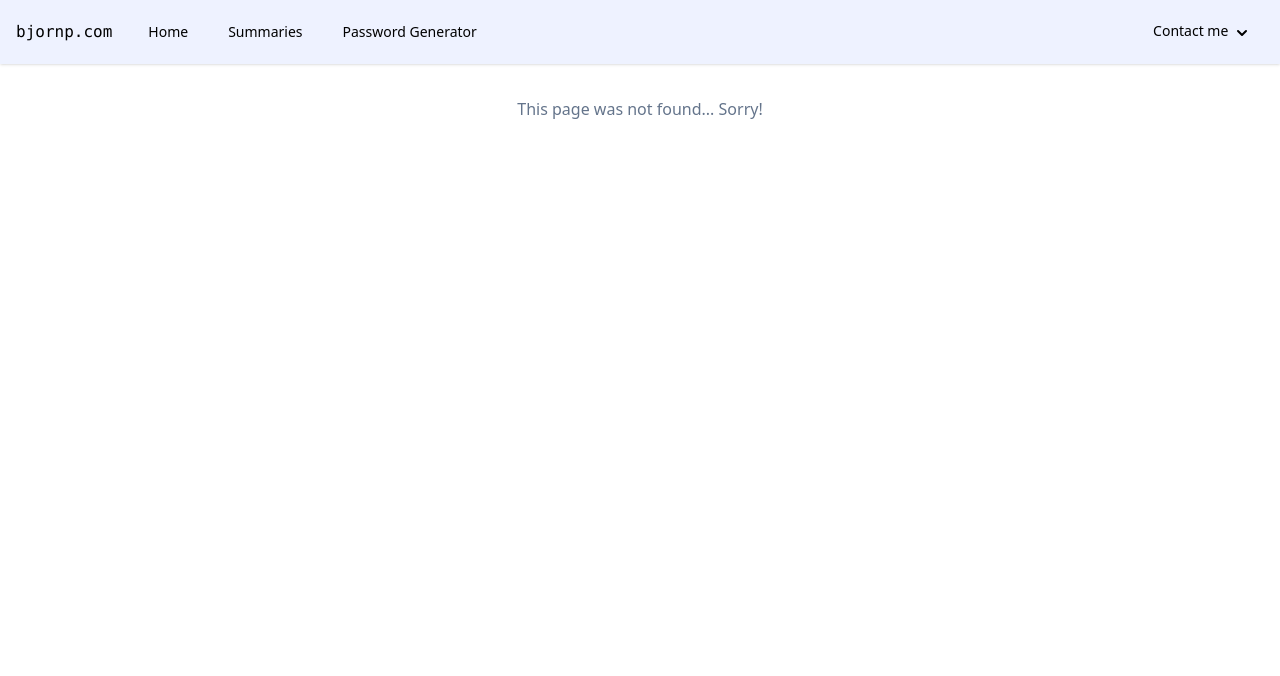
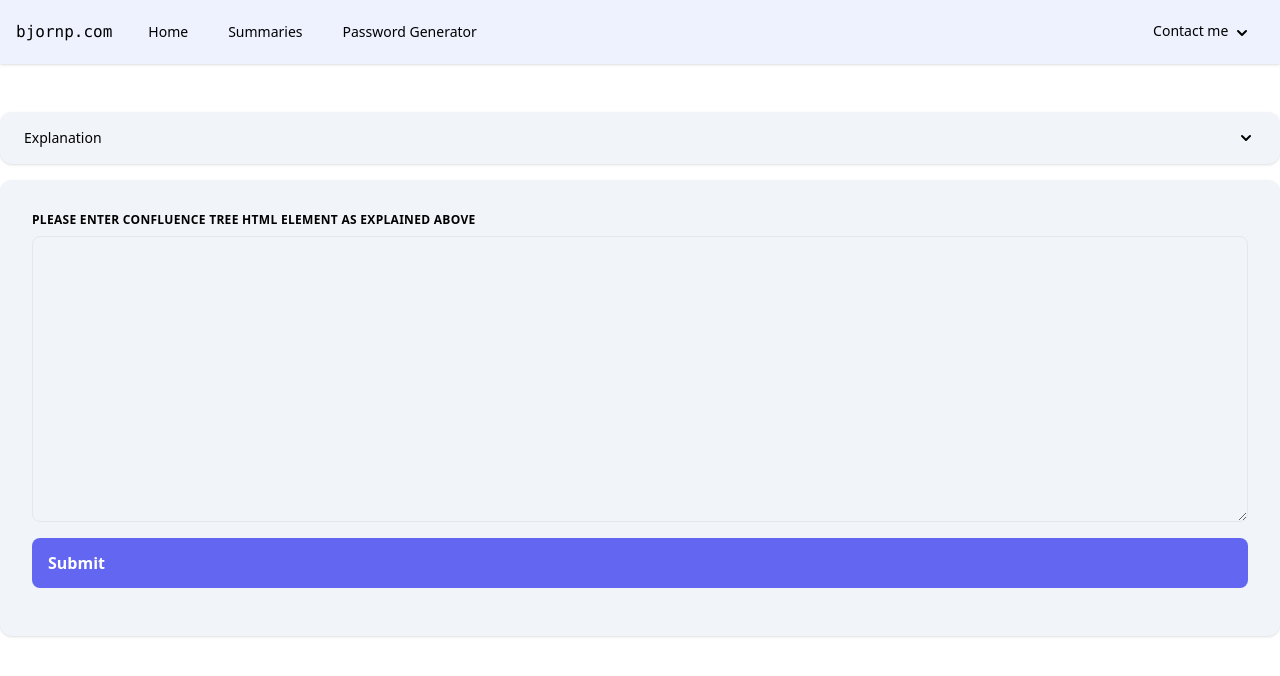
Before and after one commit to bjornpijnacker/bjornp.com, a React (Create React App) app: page /confluence-tree in a window 1280 px wide. Before the commit this address had no page. Shown: the top 676 px of the page. Built offline with nearby package versions, Linux system fonts and the light colour scheme.

Commit message:
added internal use confluence tree tool page

```diff
--- a/package.json
+++ b/package.json
@@ -23,7 +23,8 @@
     "react-popper": "^2.2.5",
     "react-router": "^6.2.1",
     "react-router-dom": "^6.2.1",
-    "react-social-icons": "^5.10.0"
+    "react-social-icons": "^5.10.0",
+    "jssoup": "^0.0.15"
   },
   "scripts": {
     "start": "react-scripts start",
--- a/src/components/navbar/navbar.tsx
+++ b/src/components/navbar/navbar.tsx
@@ -12,7 +12,7 @@ const navigation = [
 ];
 
 type MenuProps = {
-    active: string;
+    active?: string;
 };
 
 export default function Navbar({ active }: MenuProps) {
@@ -64,7 +64,8 @@ function MenuContent({ active }: MenuProps) {
             {
                 navigation.map((item) => (
                     <MenuItem name={item.name} href={item.href}
-                              active={item.name === active}/>
+                    active={item.name === active}
+                    key={item.name}/>
                 ))
             }
         </>
--- a/src/index.tsx
+++ b/src/index.tsx
@@ -7,6 +7,7 @@ import Summaries from "./routes/summaries";
 import Home from "./routes/home";
 import NotFound from "./routes/notfound";
 import Passwd from "./routes/passwd";
+import ConfluenceTree from "./routes/confluence-tree";
 
 ReactDOM.render(
     <BrowserRouter>
@@ -14,6 +15,7 @@ ReactDOM.render(
             <Route path={"/"} element={<Home/>}/>
             <Route path={"/summaries"} element={<Summaries/>}/>
             <Route path={'/passwd'} element={<Passwd/>}/>
+            <Route path={'/confluence-tree'} element={<ConfluenceTree/>}/>
             <Route path={"*"} element={<NotFound/>}/>
         </Routes>
     </BrowserRouter>,
--- /dev/null
+++ b/src/routes/confluence-tree.tsx
@@ -0,0 +1,139 @@
+import "../global.css"
+import React from 'react';
+import Navbar from '../components/navbar/navbar';
+import { Disclosure, Transition } from "@headlessui/react";
+import { ChevronDownIcon } from "@heroicons/react/solid";
+
+let result: string;
+
+function populateConfluenceTree(html: string) {
+    let elem = document.createElement('html');
+    elem.innerHTML = html;
+    const resultElem = document.getElementById("result")
+    const resultElemContainer = document.getElementById("resultContainer")
+    if (resultElem) {
+        result = parseConfluenceTreeHTML(elem.querySelector('li'), 0);
+        resultElem.innerText = result;
+    }
+    if (resultElemContainer)
+        resultElemContainer.classList.remove("hidden");
+}
+
+function parseConfluenceTreeHTML(elem: any, level: number): string {
+    let returnString = "";
+    returnString += "\t".repeat(level);
+    returnString += elem.querySelector('a').querySelector('span').innerHTML + '\n';
+    let ul = elem.querySelector('ul');
+    if (ul) {
+        let children = ul.children;
+        for (let i = 0; i < children.length; ++i) {
+            if (children[i].nodeName === 'LI') {
+                returnString += parseConfluenceTreeHTML(children[i], level + 1);
+            }
+        }
+    }
+    return returnString;
+}
+
+export default function ConfluenceTree() {
+    return (
+        <>
+            <Navbar/>
+            <main className={"leading-relaxed"}>
+                <div className={"container mx-auto py-4 my-4"}>
+                    <Explanation/>
+                    <div className={"mt-4 bg-slate-100 rounded-xl shadow p-8"}>
+                        <form className={"mx-auto"}>
+                            <div className={"flex items-center space-x-4"}>
+                                <div className={"w-full"}>
+                                    <label className={"font-bold tracking-wide block uppercase text-xs mb-2"}>Please
+                                        enter Confluence Tree HTML element as explained above</label>
+                                    <textarea
+                                        className={"w-full block rounded-lg py-3 px-4 mb-4 bg-slate-100 border focus:bg-white"}
+                                        rows={10} id={"input-html"}/>
+                                </div>
+                            </div>
+                            <div className={"w-full"}>
+                                <button
+                                    className={"w-full block rounded-lg py-3 px-4 mb-4 bg-indigo-500 hover:bg-indigo-600 text-white font-bold text-left"}
+                                    type={'submit'}
+                                    onClick={(e) => {
+                                        e.preventDefault();
+                                        let elem = document.getElementById("input-html") as HTMLInputElement;
+                                        if (elem) populateConfluenceTree(elem.value);
+                                    }}>
+                                    Submit
+                                    {/*<svg className="animate-spin inline invisible ml-3 h-4 w-4 text-white" id={"spinner"}*/}
+                                    {/*     xmlns="http://www.w3.org/2000/svg" fill="none" viewBox="0 0 24 24">*/}
+                                    {/*    <circle className="opacity-25" cx="12" cy="12" r="10" stroke="currentColor" strokeWidth="4"/>*/}
+                                    {/*    <path className="opacity-75" fill="currentColor"*/}
+                                    {/*          d="M4 12a8 8 0 018-8V0C5.373 0 0 5.373 0 12h4zm2 5.291A7.962 7.962 0 014 12H0c0 3.042 1.135 5.824 3 7.938l3-2.647z"/>*/}
+                                    {/*</svg>*/}
+                                </button>
+                            </div>
+                        </form>
+                    </div>
+                    <div className={"hidden mt-4 bg-slate-100 rounded-xl shadow p-8"} id={"resultContainer"}>
+                        <p className={"font-bold tracking-wide block uppercase text-xs mb-2"}>Result:</p>
+                        <pre id={"result"}/>
+                    </div>
+                </div>
+            </main>
+        </>
+    )
+}
+
+function Explanation() {
+    return (
+        <Disclosure>
+            {({ open }) => (
+                <div className={"mt-4 bg-slate-100 rounded-xl shadow p-2"}>
+                    <Disclosure.Button
+                        className={"flex px-4 py-2 text-sm font-medium w-full rounded-lg justify-between"}>
+                        <span>Explanation</span>
+                        <ChevronDownIcon
+                            className={"w-5 h-5" + (open ? " transform rotate-180" : "")}/>
+                    </Disclosure.Button>
+                    <Transition
+                        enter="transition duration-100 ease-out"
+                        enterFrom="transform scale-95 opacity-0"
+                        enterTo="transform scale-100 opacity-100"
+                        leave="transition duration-75 ease-out"
+                        leaveFrom="transform scale-100 opacity-100"
+                        leaveTo="transform scale-95 opacity-0"
+                    >
+                        <Disclosure.Panel>
+                            <div className={"mx-auto p-6 max-w-4xl"}>
+                                <p className={"font-bold tracking-wide block uppercase text-xs mt-4 mb-2"}>Stap 1:</p>
+                                <p>
+                                    Ga naar <a className={"break-all underline text-slate-800 hover:text-black"}
+                                               href={"https://nestorsupport.atlassian.net/wiki/pages/reorderpages.action?key=NESTORSUPP"}>
+                                    https://nestorsupport.atlassian.net/wiki/pages/reorderpages.action?key=NESTORSUPP
+                                </a>
+                                </p>
+
+                                <hr className={"mt-4 mb-4"}/>
+                                <p className={"font-bold tracking-wide block uppercase text-xs"}>Stap 2:</p>
+                                <p>
+                                    Vouw alle child-pagina's uit voor de pagina waarvan je de organisatieboom wil kopieren. Pagina's die niet zichtbaar zijn op jouw scherm worden niet meegenomen in deze converter.</p>
+
+                                <hr className={"mt-4 mb-4"}/>
+                                <p className={"font-bold tracking-wide block uppercase text-xs"}>Stap 3:</p>
+                                <p>
+                                    Open Developer Tools in jouw browser naar keuze. Gebruik dan de element chooser (afbeelding 1) en ga met de muis op het kopje staan waaronder je alles wil exporteren. Zoek dan in de HTML boom naar het &lt;li&gt; element waarbij de gehele gewenste boom wordt geselecteerd wanneer je je muis er overheen houdt (afbeelding 2 en 3).
+                                </p>
+                                <a href={"assets/confluence-tree.png"} target={"_blank"}>
+                                    <img className={"mt-4"} src={"assets/confluence-tree.png"}/>
+                                </a>
+
+                                <hr className={"mt-4 mb-4"}/>
+                                <p className={"font-bold tracking-wide block uppercase text-xs mt-4"}>Stap 4:</p>
+                                Rechtsklik op dit element en selecteer "Copy, Copy Element". Plak dit hieronder.
+                            </div>
+                        </Disclosure.Panel>
+                    </Transition>
+                </div>
+            )}
+        </Disclosure>
+    )
+}
```
Also changed, not shown: public/assets/confluence-tree.png (added), 1 other file (tests, documents, lock files or other folders).
